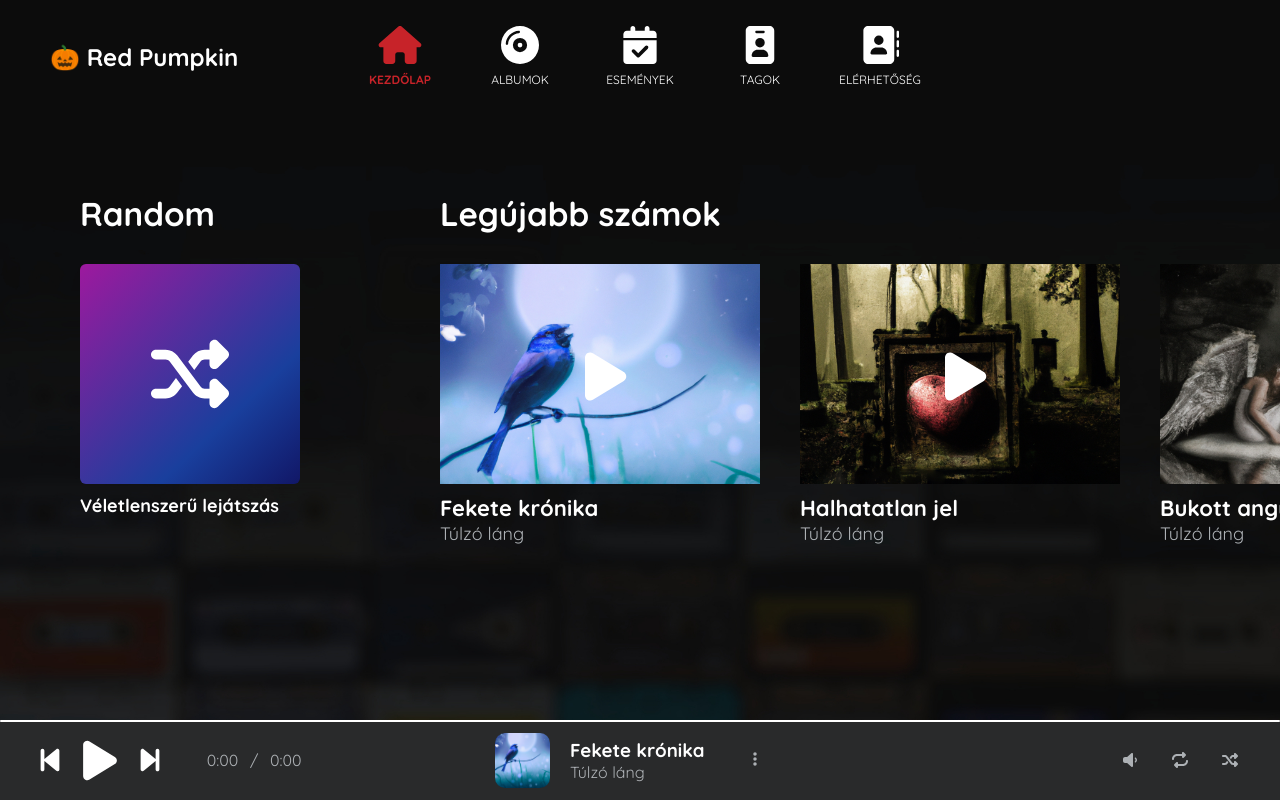
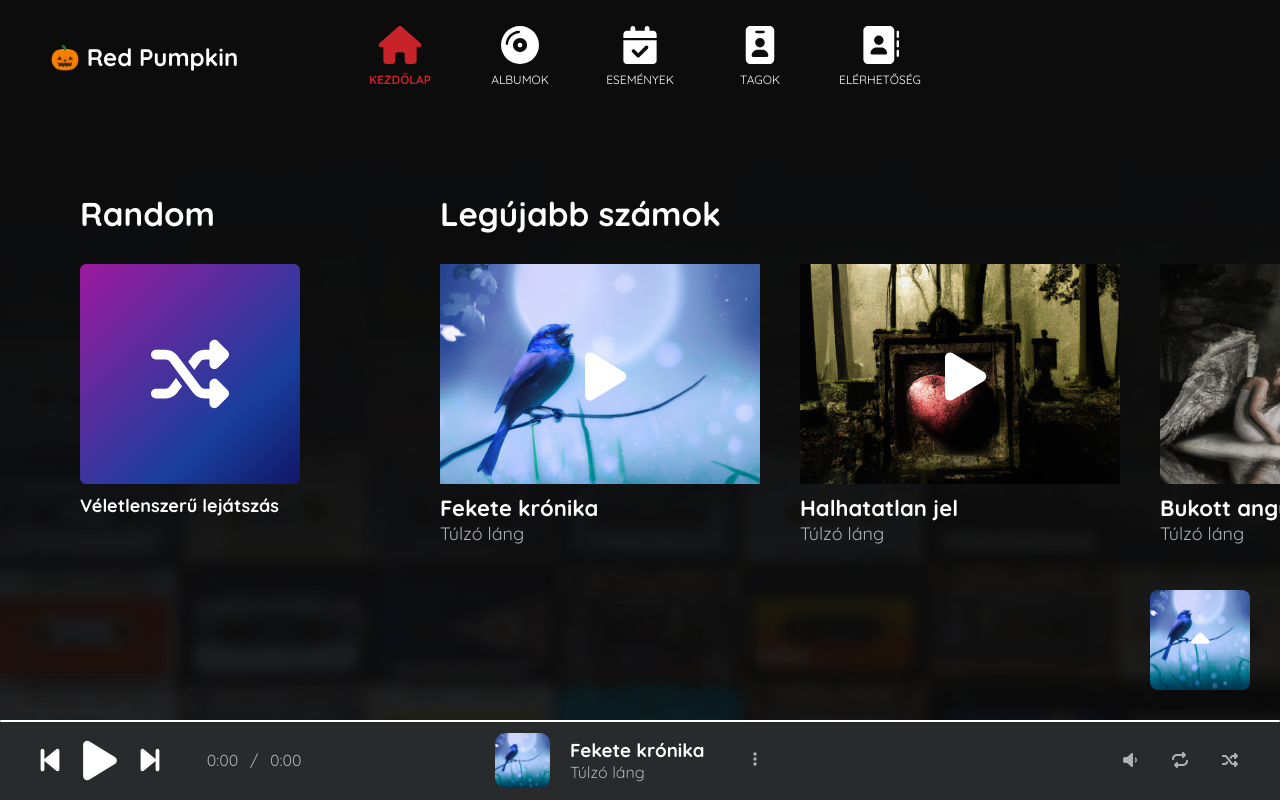
Before and after one commit to megaseves/red-pumpkin-reactjs, a React (Create React App) app: page / in a window 1280 px wide. Shown: the top 800 px of the page. Built offline with nearby package versions, Linux system fonts and the light colour scheme; the HTML template or start-up script is replaced by a standard one.

Commit message:
Add: back to player component button on the left bottom

```diff
--- a/src/pages/Home.js
+++ b/src/pages/Home.js
@@ -204,34 +204,43 @@ export function Home() {
 
     const showPlayerComponent = (e) => {
         const playerComponent = document.querySelector(".player-container");
+        const backToPlayerDiv = document.querySelector(".back-to-player");
 
         const clickedOnRef = bottomPlayerRef.current && bottomPlayerRef.current.contains(e.target);
         if (!clickedOnRef) {
             if (playerComponent.classList.contains("open")) {
                 playerComponent.classList.remove("open");
+                backToPlayerDiv.classList.remove("close");
             } else {
                 playerComponent.classList.add("open");
+                backToPlayerDiv.classList.add("close");
             }
         }
     }
 
     const showPlayerComponentByMainPage = () => {
         const playerComponent = document.querySelector(".player-container");
+        const backToPlayerDiv = document.querySelector(".back-to-player");
 
         if (!playerComponent.classList.contains("open")) {
             playerComponent.classList.add("open");
+            backToPlayerDiv.classList.add("close");
         }
     }
 
     const openPlayerComponent = () => {
         const playerComponent = document.querySelector(".player-container");
+        const backToPlayerDiv = document.querySelector(".back-to-player");
+
         if (!playerComponent.classList.contains("open")) {
             playerComponent.classList.add("open");
+            backToPlayerDiv.classList.add("close");
         }
     }
 
     const closePlayerComponent = () => {
         const playerComponent = document.querySelector(".player-container");
+
         if (playerComponent.classList.contains("open")) {
             playerComponent.classList.remove("open");
         }
@@ -252,7 +261,7 @@ export function Home() {
             <audio src={currentSong.url} ref={audioElem} onTimeUpdate={onPlaying} onEnded={endedAudio} autoPlay />
             <Router>
                 <Navbar shufflePlayList={shufflePlayList} openPlayerComponent={openPlayerComponent} closePlayerComponent={closePlayerComponent} />
-                <PlayerBottomComponent isPlaying={isPlaying} PlayPause={PlayPause} skipBack={skipBack} skipForward={skipForward} setIsRepeat={setIsRepeat} toggleRepeat={toggleRepeat} audioElem={audioElem} minutes={minutes} seconds={seconds} currentSong={currentSong} converter={converter} shufflePlayList={shufflePlayList} checkWidth={checkWidth} clickRef={clickRef} showPlayerComponent={showPlayerComponent} bottomPlayerRef={bottomPlayerRef} />
+                <PlayerBottomComponent isPlaying={isPlaying} PlayPause={PlayPause} skipBack={skipBack} skipForward={skipForward} setIsRepeat={setIsRepeat} toggleRepeat={toggleRepeat} audioElem={audioElem} minutes={minutes} seconds={seconds} currentSong={currentSong} converter={converter} shufflePlayList={shufflePlayList} checkWidth={checkWidth} clickRef={clickRef} showPlayerComponent={showPlayerComponent} bottomPlayerRef={bottomPlayerRef} openPlayerComponent={openPlayerComponent} />
                 <Player PlayPause={PlayPause} skipBack={skipBack} skipForward={skipForward} toggleRepeat={toggleRepeat} shufflePlayList={shufflePlayList} setPlayList={setPlayList} isRepeat={isRepeat} setIsRepeat={setIsRepeat} selectAlbum={selectAlbum} playList={playList} songs={songs} setSongs={setSongs} isPlaying={isPlaying} setIsPlaying={setIsPlaying} audioElem={audioElem} currentSong={currentSong} setCurrentSong={setCurrentSong} release={release} seconds={seconds} minutes={minutes} converter={converter} checkWidth={checkWidth} />
                 <Routes>
 
--- a/src/pages/Player/PlayerBottomComponent.css
+++ b/src/pages/Player/PlayerBottomComponent.css
@@ -176,3 +176,37 @@ input[type="range"]::-webkit-slider-thumb {
     height: 40px;
 
 }
+
+.back-to-player {
+    display: flex;
+    justify-content: center;
+    align-items: center;
+
+    position: absolute;
+    top: -130px;
+    right: 30px;
+
+    width: 100px;
+    height: 100px;
+
+    border-radius: 8px;
+
+    cursor: pointer;
+}
+.back-to-player-icon {
+    font-size: 30px;
+}
+.back-to-player-img {
+    position: absolute;
+
+    width: 100px;
+    height: 100px;
+
+    background-position: center;
+    border-radius: 8px;
+
+    z-index: -1;
+}
+.close {
+    display: none;
+}
--- a/src/pages/Player/PlayerBottomComponent.js
+++ b/src/pages/Player/PlayerBottomComponent.js
@@ -1,7 +1,7 @@
 import './PlayerBottomComponent.css';
 import {FontAwesomeIcon} from "@fortawesome/react-fontawesome";
 import {
-    faBackwardStep,
+    faBackwardStep, faCaretUp,
     faEllipsisVertical,
     faForwardStep,
     faPause,
@@ -11,7 +11,7 @@ import {
 import {useContext} from "react";
 import {AudioContext} from "../../components/AudioContext";
 
-export function PlayerBottomComponent({isPlaying, PlayPause, skipBack, skipForward, toggleRepeat, setIsRepeat , shufflePlayList, audioElem, seconds, minutes, currentSong, converter, checkWidth, clickRef, showPlayerComponent, bottomPlayerRef}) {
+export function PlayerBottomComponent({isPlaying, PlayPause, skipBack, skipForward, toggleRepeat, setIsRepeat , shufflePlayList, audioElem, seconds, minutes, currentSong, converter, checkWidth, clickRef, showPlayerComponent, bottomPlayerRef, openPlayerComponent}) {
 
     const audio = useContext(AudioContext);
 
@@ -39,6 +39,12 @@ export function PlayerBottomComponent({isPlaying, PlayPause, skipBack, skipForwa
     return(
 
         <div className="player-bottom-component-container" >
+
+            <div className="back-to-player" onClick={() => openPlayerComponent()}>
+                <FontAwesomeIcon className={"back-to-player-icon"} icon={faCaretUp} />
+                <img className="back-to-player-img" src={currentSong.cover_url} alt="" />
+            </div>
+
             <div className={"time-line-container-bottom"} onClick={checkWidth}  ref={clickRef} >
                 <div className="time-line-bottom" style={{width: `${currentSong.progress+"%"}`}}></div>
                 <div className="time-line-bottom-bg"></div>
```
